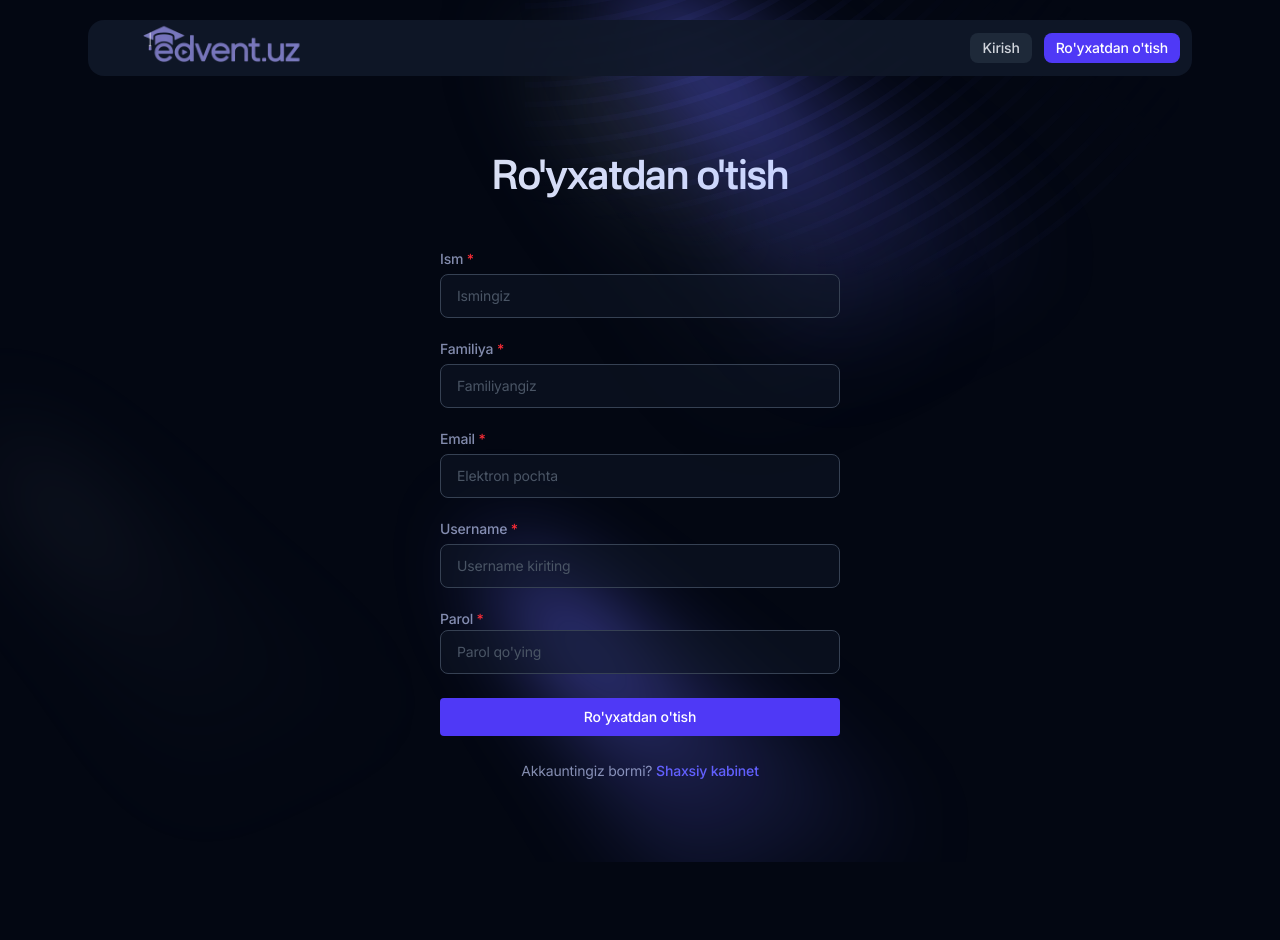
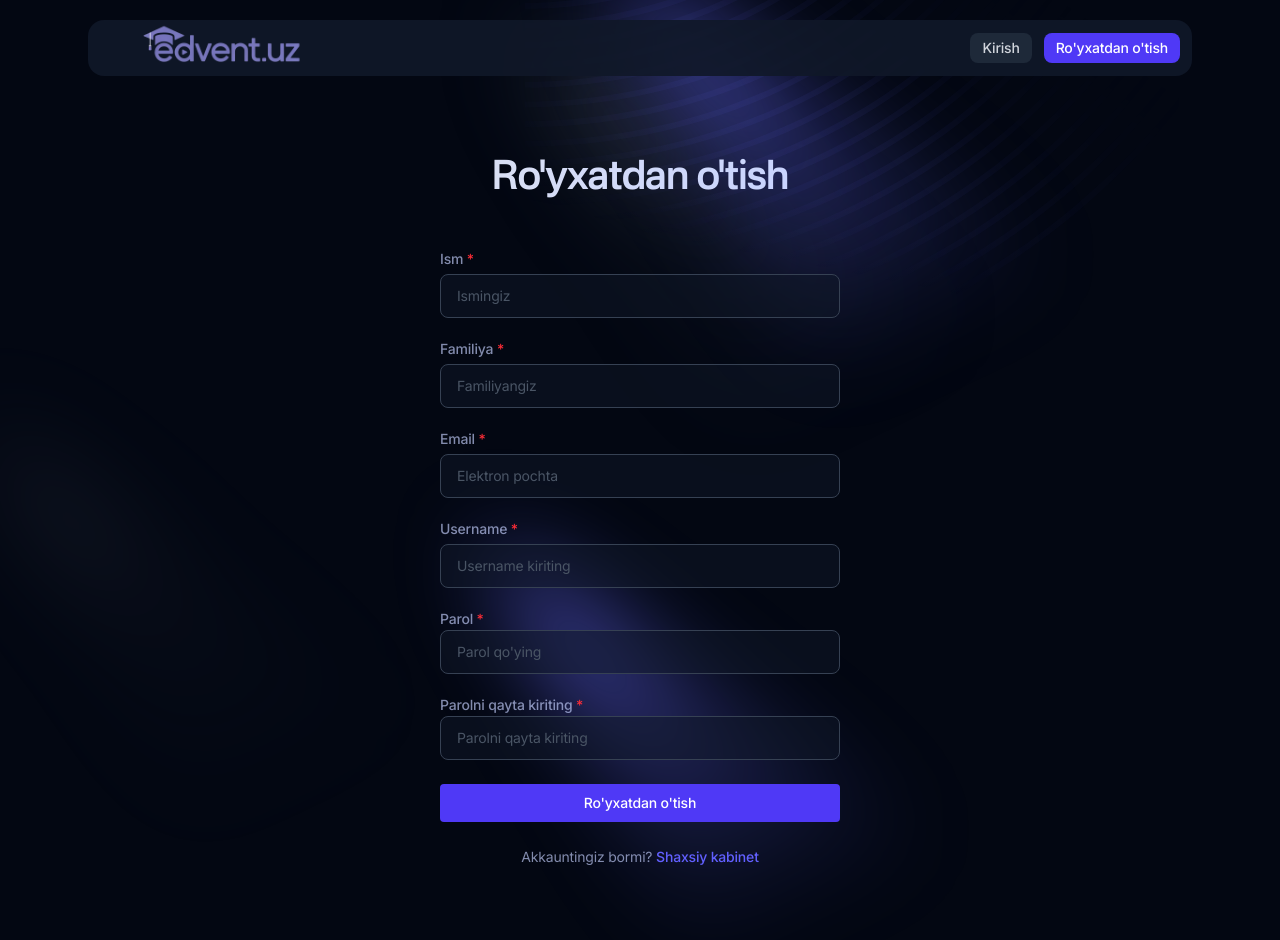
Before and after one commit to dilshod1405/edvent.uz, a Next.js app: page /signup in a window 1280 px wide. Shown: the top 940 px of the page. Before the commit the page ends 862 px from the top, so only its background shows below. Built offline with nearby package versions, Linux system fonts and the light colour scheme.

Commit message:
updated resigtration

```diff
--- a/app/(auth)/signup/SignUpForm.jsx
+++ b/app/(auth)/signup/SignUpForm.jsx
@@ -10,6 +10,7 @@ export default function SignUpForm() {
   const [email, setEmail] = useState("");
   const [username, setUsername] = useState("");
   const [password, setPassword] = useState("");
+  const [password2, setPassword2] = useState("");
   const [loading, setLoading] = useState(false);
   const [error, setError] = useState("");
   const [emailError, setEmailError] = useState(""); // New state for email error
@@ -51,7 +52,7 @@ export default function SignUpForm() {
     setSuccessMessage("");
 
     try {
-      if (!firstname || !lastname || !email || !username || !password) {
+      if (!firstname || !lastname || !email || !username || !password || !password2) {
         setError("All fields are required.");
         setLoading(false);
         return;
@@ -72,6 +73,7 @@ export default function SignUpForm() {
           email,
           username,
           password,
+          password2
         }
       );
 
@@ -180,6 +182,19 @@ export default function SignUpForm() {
             onChange={(e) => setPassword(e.target.value)}
           />
         </div>
+        <div>
+          <label className="block text-sm font-medium text-indigo-200/65">
+            Parolni qayta kiriting <span className="text-red-500">*</span>
+          </label>
+          <input
+            type="password"
+            className="w-full form-input"
+            placeholder="Parolni qayta kiriting"
+            required
+            value={password}
+            onChange={(e) => setPassword(e.target.value)}
+          />
+        </div>
       </div>
       <div className="mt-6 space-y-5">
         <button
```
